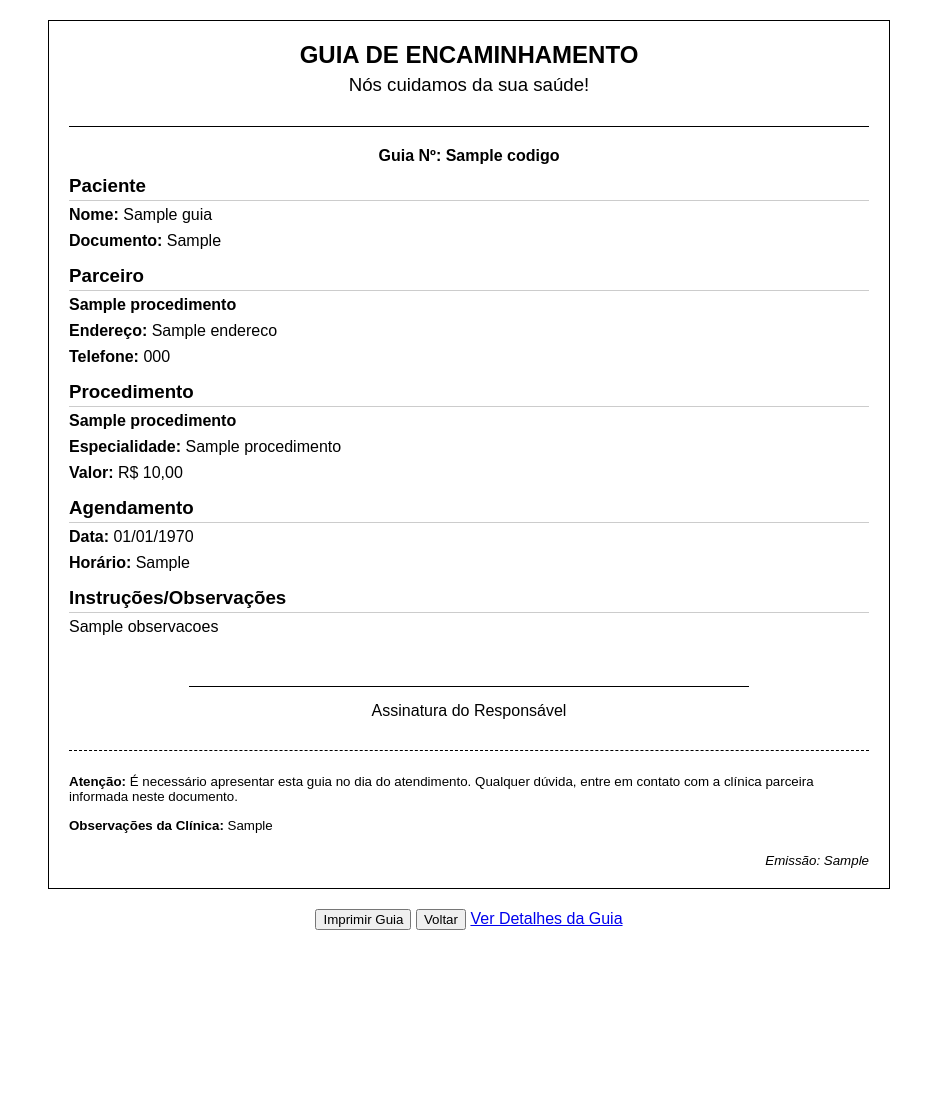
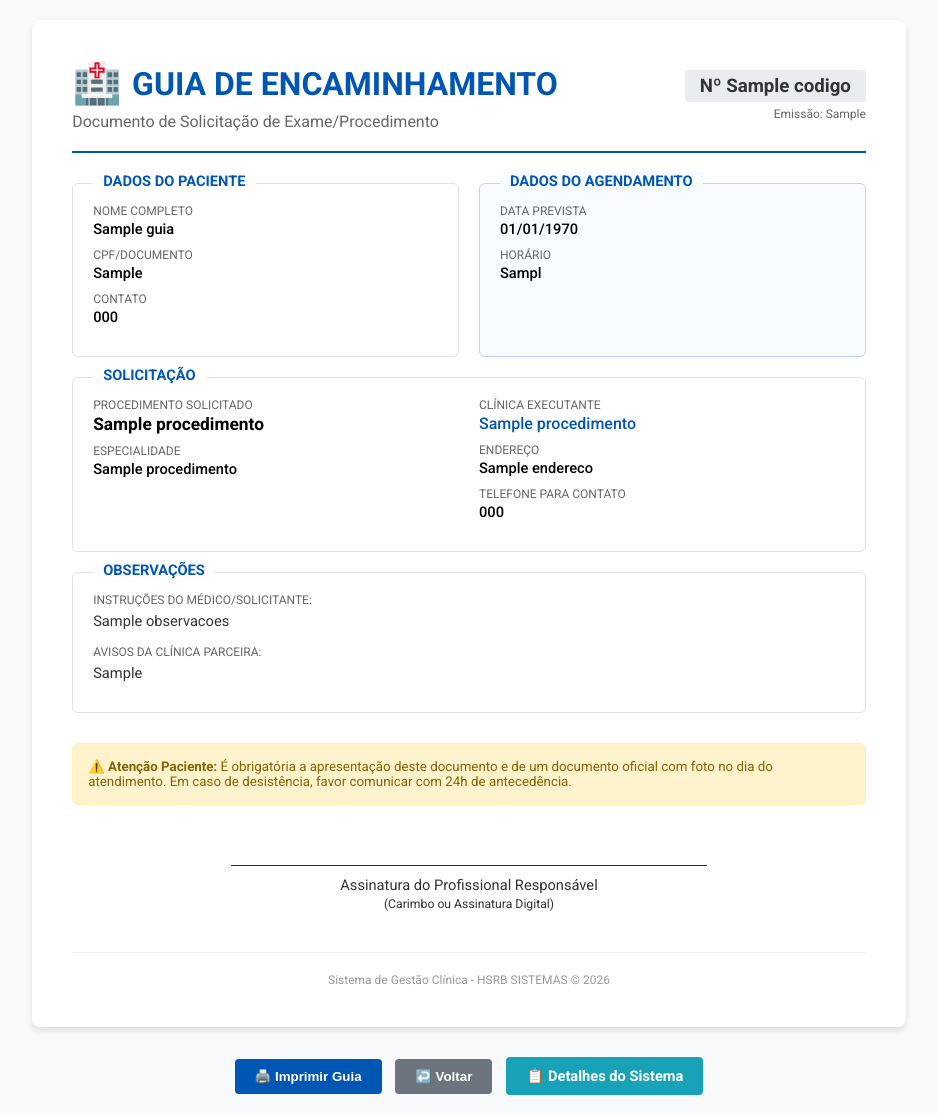
Before and after one commit to hueltonsantos/HSRB_SISTEMAS, a PHP site: template modulos/especialidades/templates/guia_impressao.php in a window 1280 px wide. Shown: the whole page, without its empty margins (171-1108 px from the left). Before the commit the page ends 930 px from the top, so only its background shows below. Run offline with PHP 8.4, Linux system fonts and the light colour scheme; the template is opened without the code that fills it: most values are stand-ins (such as "Sample title", 1, 10 or a date in 2020).

Commit message:
Update modulos/especialidades/templates/guia_impressao.php

```diff
--- a/modulos/especialidades/templates/guia_impressao.php
+++ b/modulos/especialidades/templates/guia_impressao.php
@@ -3,171 +3,314 @@
 <head>
     <meta charset="UTF-8">
     <meta name="viewport" content="width=device-width, initial-scale=1.0">
+    <!-- DEBUG: Enable Errors -->
+    <?php ini_set('display_errors', 1); error_reporting(E_ALL); ?>
     <title>Guia de Encaminhamento #<?php echo $guia['codigo']; ?></title>
+    <link href="https://fonts.googleapis.com/css2?family=Roboto:wght@400;500;700&display=swap" rel="stylesheet">
     <style>
-        /* Estilos permanecem os mesmos */
         body {
-            font-family: Arial, sans-serif;
-            font-size: 12pt;
+            font-family: 'Roboto', Arial, sans-serif;
+            font-size: 11pt;
             margin: 0;
-            padding: 0;
+            padding: 20px;
+            color: #333;
+            background-color: #f8f9fa;
         }
-        .guia {
-            max-width: 800px;
-            margin: 20px auto;
-            padding: 20px;
-            border: 1px solid #000;
+        .guia-container {
+            max-width: 210mm; /* A4 width */
+            margin: 0 auto;
+            background: #fff;
+            padding: 40px;
+            box-shadow: 0 4px 6px rgba(0,0,0,0.1);
+            border-radius: 8px;
         }
         .cabecalho {
-            text-align: center;
-            margin-bottom: 20px;
-            border-bottom: 1px solid #000;
-            padding-bottom: 10px;
+            display: flex;
+            justify-content: space-between;
+            align-items: center;
+            margin-bottom: 30px;
+            border-bottom: 2px solid #0056b3;
+            padding-bottom: 20px;
         }
-        .logo {
-            max-width: 150px;
-            max-height: 80px;
-            float: right;
+        .titulo-principal {
+            text-align: left;
         }
-        .titulo {
-            font-size: 18pt;
-            font-weight: bold;
-            margin-bottom: 5px;
+        .titulo-principal h1 {
+            color: #0056b3;
+            font-size: 24pt;
+            margin: 0;
+            text-transform: uppercase;
         }
-        .subtitulo {
-            font-size: 14pt;
-            margin-bottom: 20px;
+        .titulo-principal h2 {
+            font-size: 12pt;
+            color: #666;
+            margin: 5px 0 0;
+            font-weight: 400;
+        }
+        .info-guia {
+            text-align: right;
         }
         .numero-guia {
+            font-size: 14pt;
+            font-weight: bold;
+            color: #333;
+            background: #e9ecef;
+            padding: 5px 15px;
+            border-radius: 4px;
+        }
+        .data-emissao {
+            font-size: 9pt;
+            color: #666;
+            margin-top: 5px;
+        }
+
+        .secao-box {
+            border: 1px solid #dee2e6;
+            border-radius: 6px;
+            padding: 20px;
+            margin-bottom: 20px;
+            position: relative;
+        }
+        .bg-light-blue {
+            background-color: #f8fbff;
+            border-color: #b6d4fe;
+        }
+        .titulo-secao {
+            position: absolute;
+            top: -12px;
+            left: 20px;
+            background: #fff;
+            padding: 0 10px;
+            font-size: 11pt;
+            font-weight: bold;
+            color: #0056b3;
+            text-transform: uppercase;
+        }
+        .bg-light-blue .titulo-secao {
+            background: #f8fbff;
+        }
+
+        .grid-2 {
+            display: grid;
+            grid-template-columns: 1fr 1fr;
+            gap: 20px;
+        }
+
+        .campo {
+            margin-bottom: 10px;
+        }
+        .label {
+            font-size: 9pt;
+            color: #666;
+            display: block;
+            margin-bottom: 2px;
+            text-transform: uppercase;
+        }
+        .valor {
+            font-size: 11pt;
+            font-weight: 500;
+            color: #000;
+        }
+
+        .destaque-clinica {
             font-size: 12pt;
-            font-weight: bold;
-            margin-bottom: 10px;
+            color: #0056b3;
+        }
+
+        .instrucoes {
+            background-color: #fff3cd;
+            border: 1px solid #ffeeba;
+            color: #856404;
+            padding: 15px;
+            border-radius: 6px;
+            font-size: 10pt;
+            margin-top: 30px;
+        }
+
+        .assinatura-area {
+            margin-top: 60px;
+            display: flex;
+            justify-content: center;
+        }
+        .assinatura-box {
+            text-align: center;
+            width: 60%;
+            border-top: 1px solid #333;
+            padding-top: 10px;
+        }
+
+        .rodape {
+            margin-top: 40px;
+            text-align: center;
+            font-size: 9pt;
+            color: #999;
+            border-top: 1px solid #eee;
+            padding-top: 20px;
+        }
+
+        .no-print {
+            margin-top: 30px;
             text-align: center;
         }
-        .secao {
-            margin-bottom: 15px;
+        .btn {
+            padding: 10px 20px;
+            border-radius: 4px;
+            text-decoration: none;
+            color: #fff;
+            font-weight: bold;
+            cursor: pointer;
+            border: none;
+            display: inline-block;
+            margin: 0 5px;
         }
-        .secao h3 {
-            margin: 0 0 5px 0;
-            border-bottom: 1px solid #ccc;
-            padding-bottom: 3px;
-        }
-        .campo {
-            margin-bottom: 8px;
-        }
-        .campo strong {
-            font-weight: bold;
-        }
-        .assinatura {
-            margin-top: 50px;
-            text-align: center;
-        }
-        .linha-assinatura {
-            border-top: 1px solid #000;
-            width: 70%;
-            margin: 10px auto;
-            padding-top: 5px;
-        }
-        .instrucoes {
-            margin-top: 30px;
-            border-top: 1px dashed #000;
-            padding-top: 10px;
-            font-size: 10pt;
-        }
-        .data-emissao {
-            margin-top: 20px;
-            font-style: italic;
-            text-align: right;
-            font-size: 10pt;
-        }
-        .no-print {
-            margin-top: 20px;
-            text-align: center;
-        }
+        .btn-primary { background-color: #0056b3; }
+        .btn-secondary { background-color: #6c757d; }
+        .btn-info { background-color: #17a2b8; }
+
         @media print {
-            .no-print {
-                display: none;
-            }
+            body { background: #fff; padding: 0; }
+            .guia-container { box-shadow: none; padding: 0; width: 100%; max-width: 100%; margin: 0; }
+            .no-print { display: none; }
+            .titulo-secao, .bg-light-blue .titulo-secao { background: #fff; } /* Fix print transparency */
+            .secao-box.bg-light-blue { background-color: #fff !important; border: 1px solid #ccc; }
         }
     </style>
 </head>
 <body>
-    <div class="guia">
+    <div class="guia-container">
+        <!-- Cabeçalho -->
         <div class="cabecalho">
-            <div class="logo">
-                <!-- <img src="caminho/para/seu/logo.png" alt="Logo da Clínica"> -->
-                <!-- Substitua pelo caminho correto do seu logo, se disponível -->
+            <div class="titulo-principal">
+                <h1 style="display: flex; align-items: center;">
+                    <span style="font-size: 30pt; margin-right: 10px;">🏥</span>
+                    Guia de Encaminhamento
+                </h1>
+                <h2>Documento de Solicitação de Exame/Procedimento</h2>
             </div>
-            <div class="titulo">GUIA DE ENCAMINHAMENTO</div>
-            <div class="subtitulo">Nós cuidamos da sua saúde!</div>
+            <div class="info-guia">
+                <div class="numero-guia">Nº <?php echo $guia['codigo']; ?></div>
+                <div class="data-emissao">Emissão: <?php echo $guia['data_emissao']; ?></div>
+            </div>
         </div>
 
-        <div class="numero-guia">
-            Guia Nº: <?php echo $guia['codigo']; ?>
+        <!-- Seção Paciente e Agendamento -->
+        <div class="grid-2">
+            <div class="secao-box">
+                <div class="titulo-secao">Dados do Paciente</div>
+                <div class="campo">
+                    <span class="label">Nome Completo</span>
+                    <span class="valor"><?php echo htmlspecialchars($guia['paciente_nome']); ?></span>
                 </div>
-
-        <div class="secao">
-            <h3>Paciente</h3>
-            <div class="campo"><strong>Nome:</strong> <?php echo htmlspecialchars($guia['paciente_nome']); ?></div>
                 <?php if (!empty($guia['paciente_documento'])): ?>
-            <div class="campo"><strong>Documento:</strong> <?php echo htmlspecialchars($guia['paciente_documento']); ?></div>
+                <div class="campo">
+                    <span class="label">CPF/Documento</span>
+                    <span class="valor"><?php echo htmlspecialchars($guia['paciente_documento']); ?></span>
+                </div>
+                <?php endif; ?>
+                <?php if (!empty($guia['paciente_telefone'] ?? '')): // Assuming phone might be available ?>
+                <div class="campo">
+                    <span class="label">Contato</span>
+                    <span class="valor"><?php echo htmlspecialchars($guia['paciente_telefone']); ?></span>
+                </div>
                 <?php endif; ?>
             </div>
 
-        <div class="secao">
-            <h3>Parceiro</h3>
-            <div class="campo"><strong><?php echo htmlspecialchars($guia['procedimento']['clinica_nome'] ?? 'CLÍNICA NÃO DEFINIDA'); ?></strong></div>
+            <div class="secao-box bg-light-blue">
+                <div class="titulo-secao">Dados do Agendamento</div>
+                <div class="campo">
+                    <span class="label">Data Prevista</span>
+                    <span class="valor"><?php echo date('d/m/Y', strtotime($guia['data_agendamento'])); ?></span>
+                </div>
+                <?php if (!empty($guia['horario_agendamento'])): ?>
+                <div class="campo">
+                    <span class="label">Horário</span>
+                    <span class="valor"><?php echo substr($guia['horario_agendamento'], 0, 5); ?></span>
+                </div>
+                <?php endif; ?>
+            </div>
+        </div>
+
+        <!-- Seção Procedimento e Clínica -->
+        <div class="secao-box">
+            <div class="titulo-secao">Solicitação</div>
+            <div class="grid-2">
+                <div>
+                    <div class="campo">
+                        <span class="label">Procedimento Solicitado</span>
+                        <span class="valor" style="font-size: 13pt; font-weight: bold;"><?php echo htmlspecialchars($guia['procedimento']['procedimento'] ?? 'N/A'); ?></span>
+                    </div>
+                    <div class="campo">
+                        <span class="label">Especialidade</span>
+                        <span class="valor"><?php echo htmlspecialchars($guia['procedimento']['especialidade_nome'] ?? 'N/A'); ?></span>
+                    </div>
+                    <!-- Preço removido conforme solicitado -->
+                </div>
+                <div>
+                <div class="campo">
+                    <span class="label">Clínica Executante</span>
+                    <span class="valor destaque-clinica"><?php echo htmlspecialchars($guia['procedimento']['clinica_nome'] ?? 'A DEFINIR'); ?></span>
+                </div>
                 <?php if (!empty($guia['procedimento']['endereco'])): ?>
-            <div class="campo"><strong>Endereço:</strong> <?php echo htmlspecialchars($guia['procedimento']['endereco']); ?></div>
+                <div class="campo">
+                    <span class="label">Endereço</span>
+                    <span class="valor"><?php echo htmlspecialchars($guia['procedimento']['endereco'] ?? ''); ?></span>
+                </div>
                 <?php endif; ?>
                 <?php if (!empty($guia['procedimento']['telefone'])): ?>
-            <div class="campo"><strong>Telefone:</strong> <?php echo htmlspecialchars($guia['procedimento']['telefone']); ?></div>
+                <div class="campo">
+                    <span class="label">Telefone para Contato</span>
+                    <span class="valor"><?php echo htmlspecialchars($guia['procedimento']['telefone'] ?? ''); ?></span>
+                </div>
                 <?php endif; ?>
                 </div>
-
-        <div class="secao">
-            <h3>Procedimento</h3>
-            <div class="campo"><strong><?php echo htmlspecialchars($guia['procedimento']['procedimento']); ?></strong></div>
-            <div class="campo"><strong>Especialidade:</strong> <?php echo htmlspecialchars($guia['procedimento']['especialidade_nome']); ?></div>
-            <div class="campo"><strong>Valor:</strong> R$ <?php echo number_format($guia['procedimento']['valor'], 2, ',', '.'); ?></div>
+            </div>
         </div>
 
-        <div class="secao">
-            <h3>Agendamento</h3>
-            <div class="campo"><strong>Data:</strong> <?php echo date('d/m/Y', strtotime($guia['data_agendamento'])); ?></div>
-            <?php if (!empty($guia['horario_agendamento'])): ?>
-            <div class="campo"><strong>Horário:</strong> <?php echo $guia['horario_agendamento']; ?></div>
-            <?php endif; ?>
-        </div>
-
+        <!-- Instruções e Observações -->
+        <?php if (!empty($guia['observacoes']) || !empty($guia['procedimento']['clinica_observacoes'])): ?>
+        <div class="secao-box">
+            <div class="titulo-secao">Observações</div>
             <?php if (!empty($guia['observacoes'])): ?>
-        <div class="secao">
-            <h3>Instruções/Observações</h3>
-            <div class="campo"><?php echo nl2br(htmlspecialchars($guia['observacoes'])); ?></div>
+            <div class="campo">
+                <span class="label">Instruções do Médico/Solicitante:</span>
+                <p style="margin: 5px 0;"><?php echo nl2br(htmlspecialchars($guia['observacoes'])); ?></p>
             </div>
             <?php endif; ?>
 
-        <div class="assinatura">
-            <div class="linha-assinatura"></div>
-            <div>Assinatura do Responsável</div>
+            <?php if (!empty($guia['procedimento']['clinica_observacoes'])): ?>
+            <div class="campo" style="margin-top: 15px;">
+                <span class="label">Avisos da Clínica Parceira:</span>
+                <p style="margin: 5px 0;"><?php echo htmlspecialchars($guia['procedimento']['clinica_observacoes']); ?></p>
+            </div>
+            <?php endif; ?>
+        </div>
+        <?php endif; ?>
+
+        <!-- Aviso Importante -->
+        <div class="instrucoes">
+            <strong>⚠️ Atenção Paciente:</strong> É obrigatória a apresentação deste documento e de um documento oficial com foto no dia do atendimento. Em caso de desistência, favor comunicar com 24h de antecedência.
         </div>
 
-        <div class="instrucoes">
-            <p><strong>Atenção:</strong> É necessário apresentar esta guia no dia do atendimento. Qualquer dúvida, entre em contato com a clínica parceira informada neste documento.</p>
-            <?php if (!empty($guia['procedimento']['clinica_observacoes'])): ?>
-            <p><strong>Observações da Clínica:</strong> <?php echo htmlspecialchars($guia['procedimento']['clinica_observacoes']); ?></p>
-            <?php endif; ?>
+        <!-- Assinatura -->
+        <div class="assinatura-area">
+            <div class="assinatura-box">
+                Assinatura do Profissional Responsável
+                <br>
+                <small>(Carimbo ou Assinatura Digital)</small>
+            </div>
         </div>
 
-        <div class="data-emissao">
-            <div>Emissão: <?php echo $guia['data_emissao']; ?></div>
+        <div class="rodape">
+            Sistema de Gestão Clínica - HSRB SISTEMAS © <?php echo date('Y'); ?>
         </div>
     </div>
 
     <div class="no-print">
-        <button onclick="window.print();" class="btn btn-primary">Imprimir Guia</button>
-        <button onclick="window.history.back();" class="btn btn-secondary">Voltar</button>
-        <a href="index.php?module=guias&action=view&id=<?php echo $guia['id']; ?>" class="btn btn-info">Ver Detalhes da Guia</a>
+        <button onclick="window.print();" class="btn btn-primary">🖨️ Imprimir Guia</button>
+        <button onclick="window.history.back();" class="btn btn-secondary">↩️ Voltar</button>
+        <?php if(isset($guia['id'])): ?>
+        <a href="index.php?module=guias&action=view&id=<?php echo $guia['id']; ?>" class="btn btn-info">📋 Detalhes do Sistema</a>
+        <?php endif; ?>
     </div>
 </body>
 </html>
```
Lines whose indentation alone changed are shown as unchanged.
